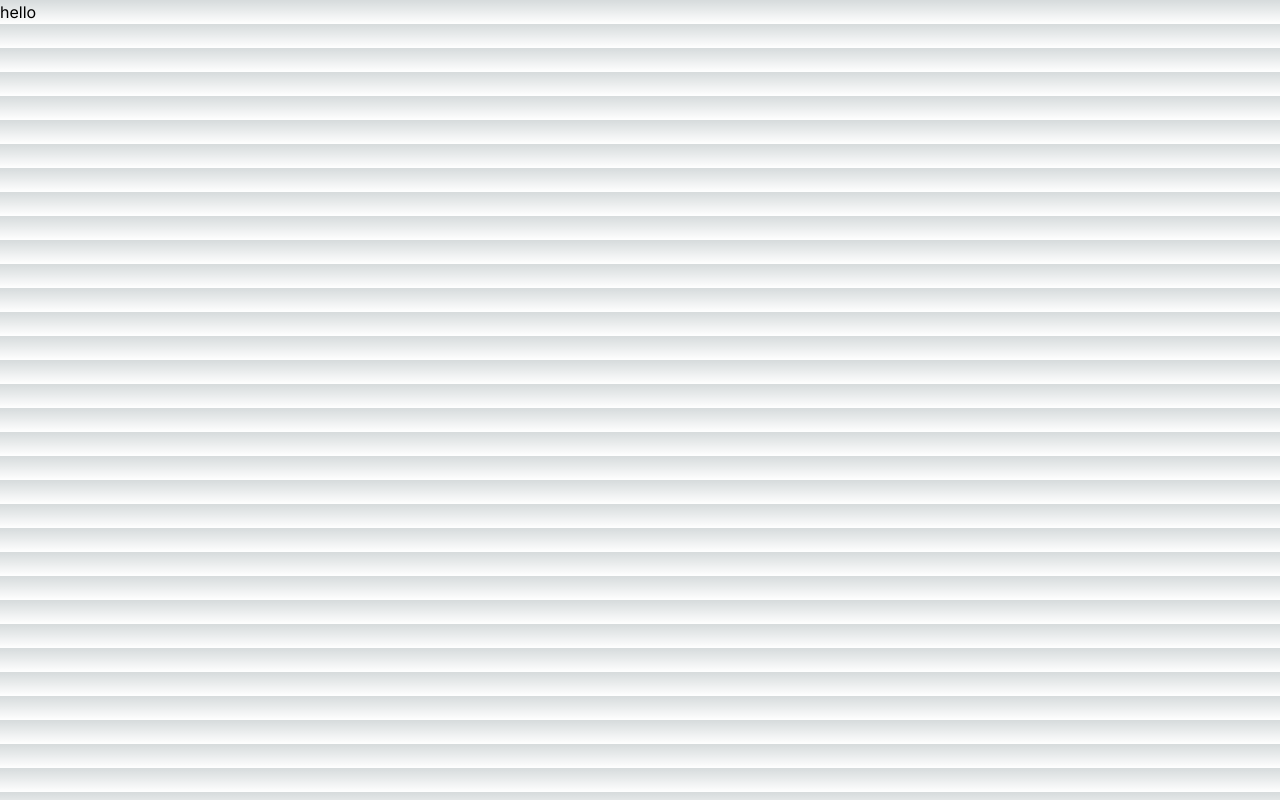
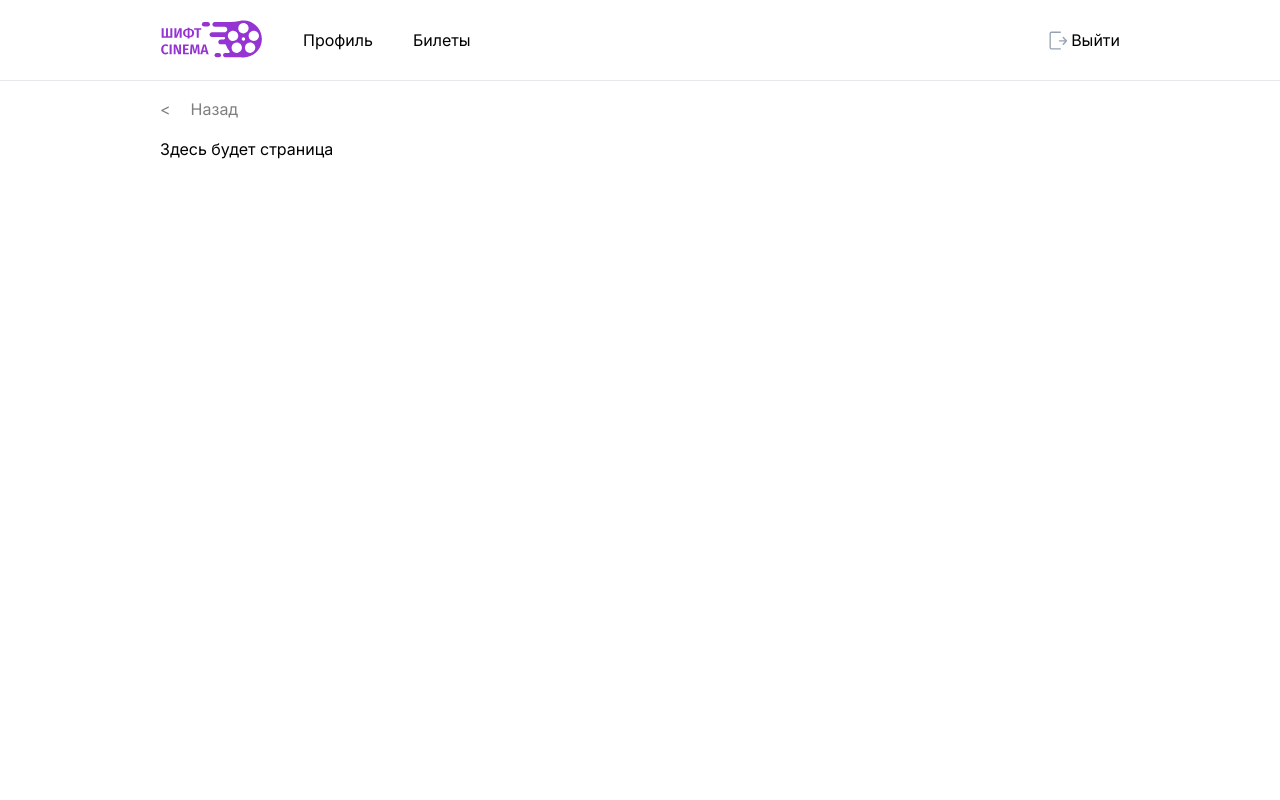
Before and after one commit to perpl777/cinemapark, a Next.js app: page / in a window 1280 px wide. Built offline with nearby package versions, Linux system fonts and the light colour scheme.

Commit message:
Сделан хэдер и хлебные крошки

```diff
--- /dev/null
+++ b/app/components/breadcrumps.tsx
@@ -0,0 +1,12 @@
+import Link from "next/link";
+
+export default function Breadcrumps() {
+	return (
+		<>
+			<div className="flex flex-row gap-5 opacity-50 mb-4">
+                <p>{'<'}</p>
+                <Link href='/' className="hover:opacity-50">Назад</Link>
+            </div>
+		</>
+	)
+}
--- /dev/null
+++ b/app/components/header.tsx
@@ -0,0 +1,26 @@
+import Link from 'next/link'
+import logo from '../../public/logo.svg'
+import exit from '../../public/exit.svg'
+import Image from 'next/image'
+
+export default function Header() {
+    const hover = 'hover:opacity-50'
+	return (
+		<>
+			<div className='flex flex-row justify-between items-center h-20'>
+				<div className='flex flex-row items-center gap-10'>
+					<Link href='/'>
+						<Image src={logo} alt='logo' className={hover}/>
+					</Link>
+
+					<Link href='/profile' className={hover}>Профиль</Link>
+					<Link href='/ticket' className={hover}>Билеты</Link>
+				</div>
+				<div className={'flex flex-row ' + hover} >
+					<Image src={exit} alt='exit' />
+					<Link href='/'>Выйти</Link>
+				</div>
+			</div>
+		</>
+	)
+}
--- a/app/globals.css
+++ b/app/globals.css
@@ -18,16 +18,20 @@
 
 body {
     color: rgb(var(--foreground-rgb));
-  background: linear-gradient(
-      to bottom,
-      transparent,
-      rgb(var(--background-end-rgb))
-    )
-    rgb(var(--background-start-rgb));
+}
+
+body > * {
+    max-width: 960px;
+    margin: auto;
+}
+
+body hr {
+    max-width: none;
+    margin-bottom: 1em;
 }
 
 @layer utilities {
 	.text-balance {
-    text-wrap: balance;
+		text-wrap: balance
 	}
 }
--- a/app/layout.tsx
+++ b/app/layout.tsx
@@ -1,22 +1,30 @@
-import type { Metadata } from "next";
-import { Inter } from "next/font/google";
-import "./globals.css";
+import type { Metadata } from 'next'
+import { Inter } from 'next/font/google'
+import './globals.css'
 
-const inter = Inter({ subsets: ["latin"] });
+import Header from './components/header'
+import Breadcrumps from './components/breadcrumps'
+
+const inter = Inter({ subsets: ['latin'] })
 
 export const metadata: Metadata = {
-  title: "Create Next App",
-  description: "Generated by create next app",
-};
+	title: 'Create Next App',
+	description: 'Generated by create next app',
+}
 
 export default function RootLayout({
-  children,
+	children,
 }: Readonly<{
-  children: React.ReactNode;
+	children: React.ReactNode
 }>) {
-  return (
-    <html lang="en">
-      <body className={inter.className}>{children}</body>
-    </html>
-  );
+	return (
+		<html lang='en'>
+			<body className={inter.className}>
+				<Header></Header>
+                <hr />
+                <Breadcrumps></Breadcrumps>
+				{children}
+			</body>
+		</html>
+	)
 }
--- a/app/page.tsx
+++ b/app/page.tsx
@@ -1,9 +1,7 @@
-
-
 export default function Home() {
-  return (
-    <>
-      <h1>hello</h1>
-    </>
-  );
+	return (
+		<>
+			<h1>Здесь будет страница</h1>
+		</>
+	)
 }
```
Also changed, not shown: public/exit.svg (added), public/logo.svg (added). Lines whose indentation alone changed are shown as unchanged.
